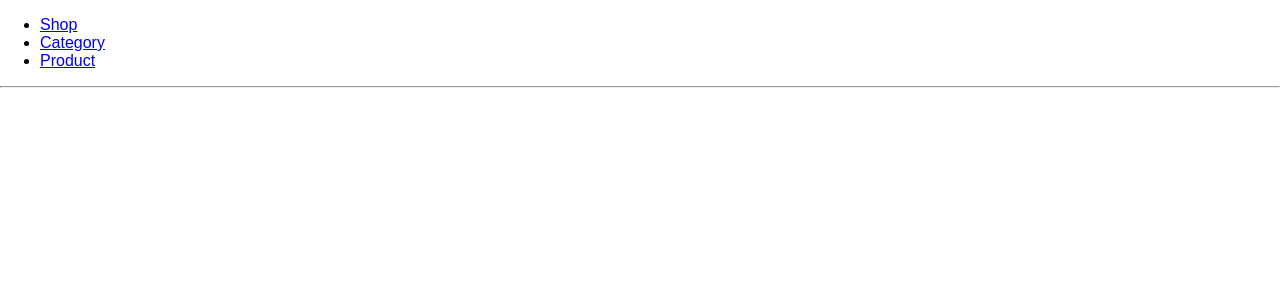
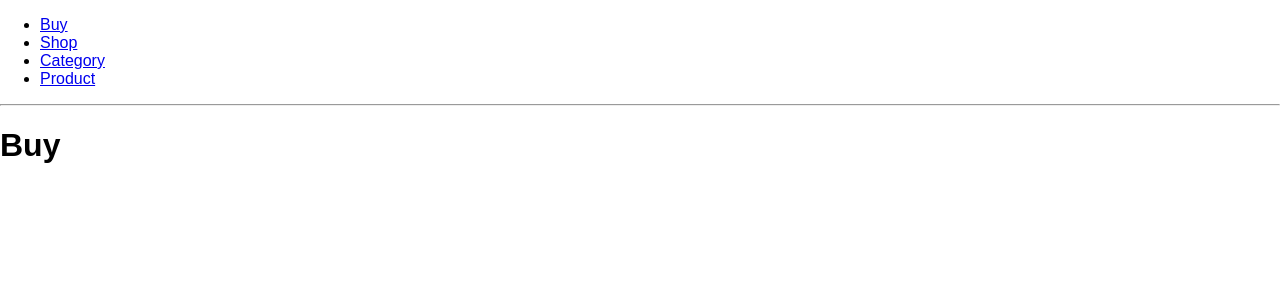
Before and after one commit to marat-curious/shopping-list, a React (Create React App) app in the folder client/: page / in a window 1280 px wide. Shown: the top 300 px of the page. Built offline with nearby package versions, Linux system fonts and the light colour scheme.

Commit message:
add buy component to router

```diff
--- a/client/src/App.js
+++ b/client/src/App.js
@@ -8,11 +8,13 @@ import {
 import Shop from './Shop';
 import Category from './Category';
 import Product from './Product';
+import Buy from './Buy';
 
 const App = () => (
   <Router>
     <div>
       <ul>
+        <li><Link to="/">Buy</Link></li>
         <li><Link to="/shop">Shop</Link></li>
         <li><Link to="/category">Category</Link></li>
         <li><Link to="/product">Product</Link></li>
@@ -20,6 +22,7 @@ const App = () => (
 
       <hr/>
 
+      <Route path="/" component={Buy}/>
       <Route exact path="/shop" component={Shop}/>
       <Route path="/category" component={Category}/>
       <Route path="/product" component={Product}/>
--- /dev/null
+++ b/client/src/Buy.js
@@ -0,0 +1,13 @@
+import React, { Component } from 'react';
+
+class Buy extends Component {
+  render() {
+    return (
+      <div>
+        <h1>Buy</h1>
+      </div>
+    );
+  }
+};
+
+export default Buy;
```
